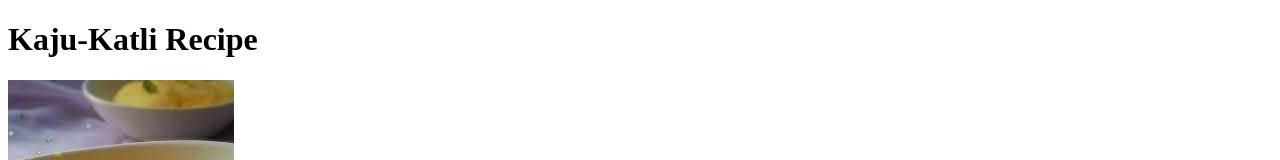
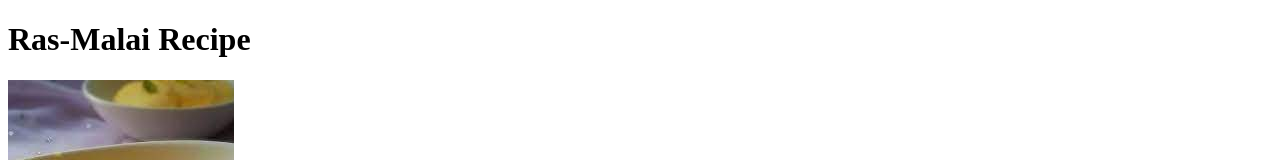
Before and after one commit to salmonhumorous/odin-test-repo, a plain HTML site: page odin-recipes/recipes/ras-malai.html in a window 1280 px wide. Shown: the top 160 px of the page. Drawn offline with Linux system fonts and the light colour scheme.

Commit message:
change title and heading in ras-malai.html

```diff
--- a/odin-recipes/recipes/ras-malai.html
+++ b/odin-recipes/recipes/ras-malai.html
@@ -3,10 +3,10 @@
 <head>
     <meta charset="utf-8">
     <meta name="viewport" content="width=device-width, initial-scale=1">
-    <title>Kaju-Katli</title>
+    <title>Ras-Malai</title>
 </head>
 <body>
-    <h1>Kaju-Katli Recipe</h1>
+    <h1>Ras-Malai Recipe</h1>
     <img src="..\images\ras-malai.jpg">
 
     <h3>Description</h3>
```
Also changed, not shown: odin-recipes/recipes/rasgulla.html (added).
